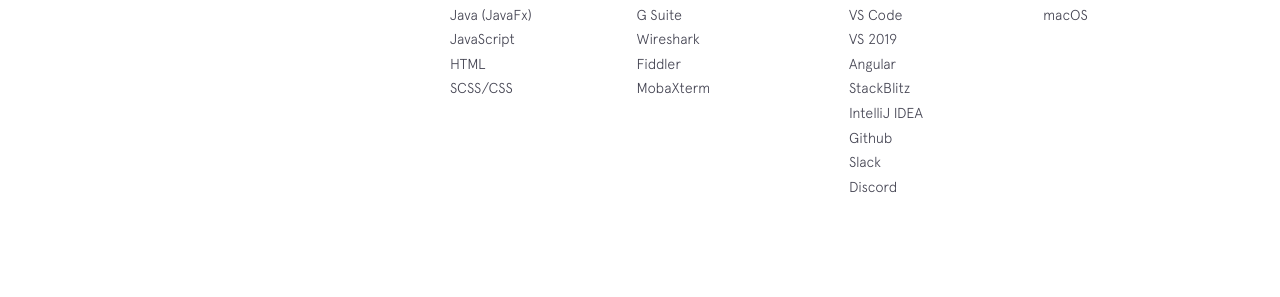
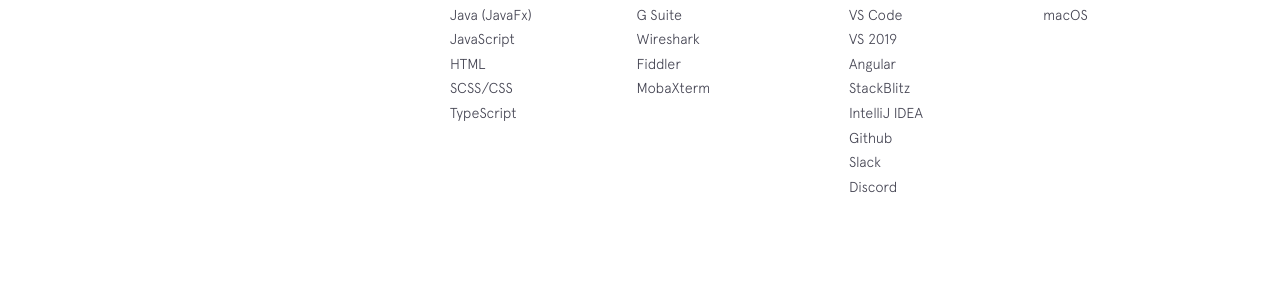
Before and after one commit to rh376/raiyanh717.github.io, a Jekyll site: the page built from index.html, in a window 1280 px wide and 900 px high, scrolled down 1588 px. Shown: the part 400-697 px from the top of the window. Built offline with Jekyll 4.4.1, drawn with Linux system fonts in a browser that asks for light colours; nearby versions of some CDN libraries.

Commit message:
Update skills.yml

```diff
--- a/_data/skills.yml
+++ b/_data/skills.yml
@@ -4,6 +4,7 @@
   - item: JavaScript
   - item: HTML
   - item: SCSS/CSS
+  - item: TypeScript
 
 technologies:
   - item: MS Office
```
